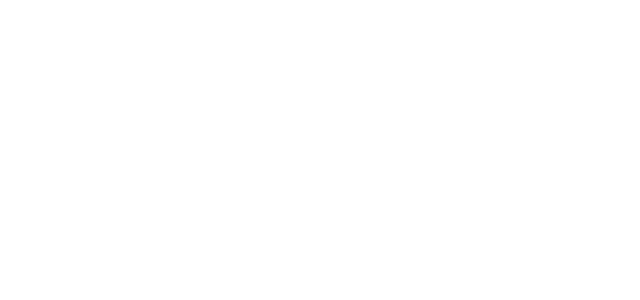
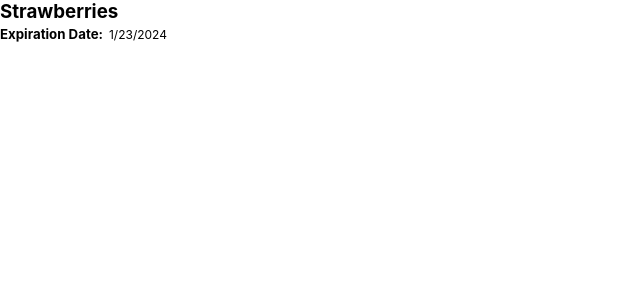
Before and after one commit to lrwilliams33/FreshWatch, a React (Create React App) app in the folder frontend/: page / in a window 1280 px wide. Shown: the top 300 px of the page, without its empty margins (0-640 px from the left). Built offline with nearby package versions, Linux system fonts and the light colour scheme.

Commit message:
start components

```diff
--- a/frontend/src/App.js
+++ b/frontend/src/App.js
@@ -1,7 +1,9 @@
+import ItemCard from "./components/ItemCard/ItemCard";
+
 function App() {
   return (
     <div className="App">
-
+      <ItemCard />
     </div>
   );
 }
--- /dev/null
+++ b/frontend/src/components/ItemCard/ItemCard.css
@@ -0,0 +1,14 @@
+.item-title {
+  margin: 0;
+}
+
+.exp-date-txt {
+  margin: 0;
+  display: inline-flex;
+}
+
+.exp-date {
+  margin: 0 0 0 6px;
+  display: inline-flex;
+  font-size: 12px;
+}
--- /dev/null
+++ b/frontend/src/components/ItemCard/ItemCard.js
@@ -0,0 +1,14 @@
+import React from 'react';
+import './ItemCard.css'
+
+const ItemCard = () => {
+  return (
+    <div className='item-card-container'>
+      <h3 className='item-title'>Strawberries</h3>
+      <h5 className='exp-date-txt'>Expiration Date: </h5>
+      <p className='exp-date'>1/23/2024</p>
+    </div>
+  );
+}
+
+export default ItemCard;
```
Also changed, not shown: frontend/components/SearchBar.js (deleted), frontend/src/components/Footer.js (added), frontend/src/components/Header.js (added), frontend/src/components/ItemForm.js (added), frontend/src/components/SearchBar.js (added).
